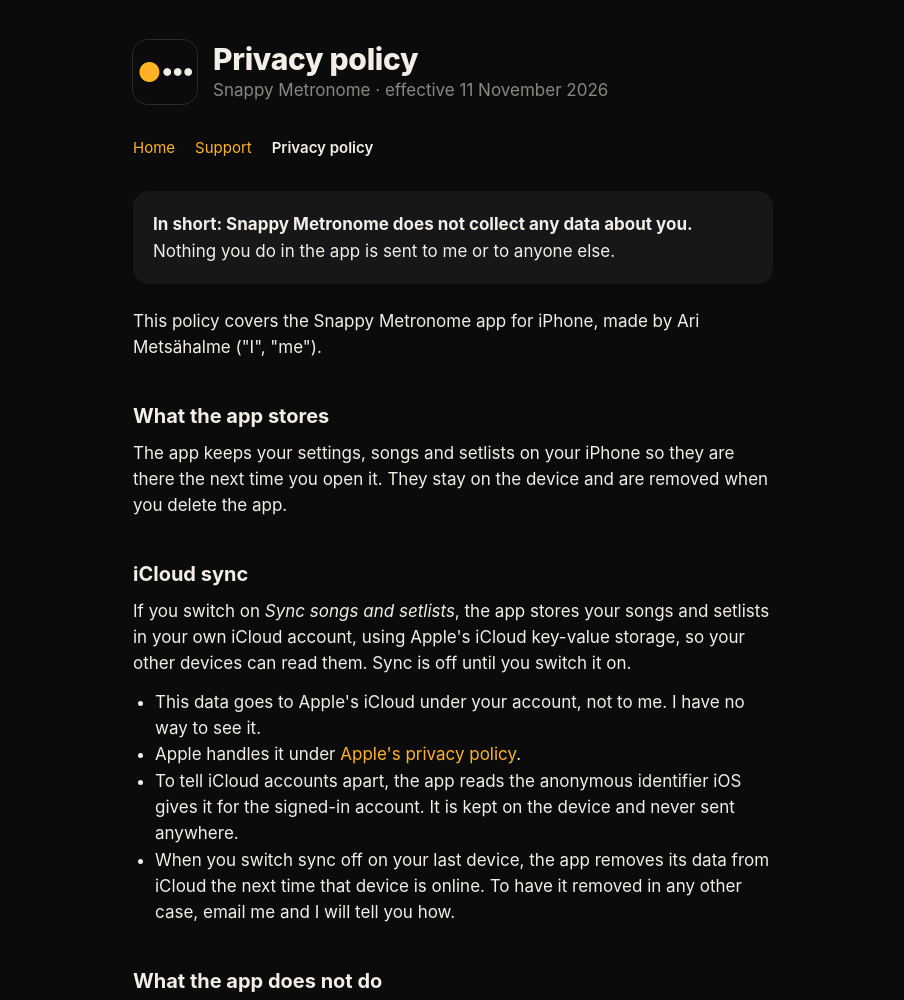
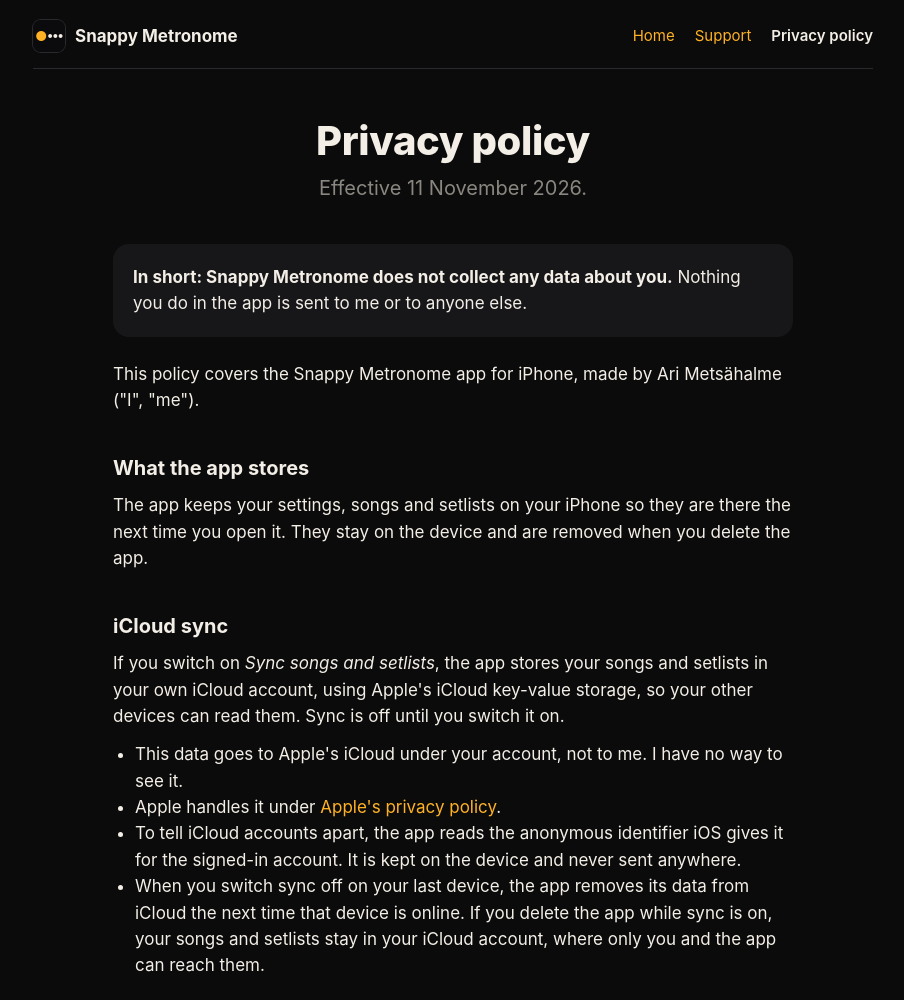
Before and after one commit to arime/metronome, a plain HTML site: page site/privacy.html in a window 1280 px wide. Shown: the top 1000 px of the page, without its empty margins (187-1091 px from the left). Drawn offline with Linux system fonts and the light colour scheme.

Commit message:
Give every page of the site the same layout
The home page was centred and wide while support and privacy kept the
older narrow layout with their own header. All three now share one top
bar, title block, column and footer.

The privacy policy no longer offers to explain by email how to remove
iCloud data left behind when the app is deleted with sync on, since
there is nothing the developer can do. It says where the data stays.

```diff
--- a/site/privacy.html
+++ b/site/privacy.html
@@ -14,19 +14,24 @@
   </head>
   <body>
     <main>
-      <header>
-        <img src="icon.png" alt="" />
-        <div>
-          <h1>Privacy policy</h1>
-          <p>Snappy Metronome · effective 11 November 2026</p>
-        </div>
+      <header class="site-header">
+        <a class="brand" href="./">
+          <img src="icon.png" alt="" />
+          Snappy Metronome
+        </a>
+        <nav>
+          <a href="./">Home</a>
+          <a href="support.html">Support</a>
+          <a href="privacy.html" aria-current="page">Privacy policy</a>
+        </nav>
       </header>
 
-      <nav>
-        <a href="./">Home</a>
-        <a href="support.html">Support</a>
-        <a href="privacy.html" aria-current="page">Privacy policy</a>
-      </nav>
+      <section class="hero">
+        <h1>Privacy policy</h1>
+        <p class="tagline">Effective 11 November 2026.</p>
+      </section>
+
+      <div class="prose">
 
       <div class="card">
         <p>
@@ -75,8 +80,9 @@
         </li>
         <li>
           When you switch sync off on your last device, the app removes its data
-          from iCloud the next time that device is online. To have it removed in
-          any other case, email me and I will tell you how.
+          from iCloud the next time that device is online. If you delete the app
+          while sync is on, your songs and setlists stay in your iCloud account,
+          where only you and the app can reach them.
         </li>
       </ul>
 
@@ -121,10 +127,14 @@
         <a href="mailto:metsari+metronome@proton.me">metsari+metronome@proton.me</a>.
       </p>
 
+      </div>
+
       <footer>
         <p>
-          Snappy Metronome by Ari Metsähalme · <a href="./">Home</a> ·
-          <a href="support.html">Support</a>
+          Snappy Metronome by Ari Metsähalme ·
+          <a href="support.html">Support</a> ·
+          <a href="privacy.html">Privacy policy</a> ·
+          <a href="https://github.com/arime/metronome">Source on GitHub</a>
         </p>
       </footer>
     </main>
--- a/site/style.css
+++ b/site/style.css
@@ -20,42 +20,64 @@ body {
   -webkit-text-size-adjust: 100%;
 }
 
+/* Every page: the same column, top bar, title block and footer. */
+
 main {
-  max-width: 680px;
+  max-width: 880px;
   margin: 0 auto;
-  padding: 40px 20px 64px;
+  padding: 20px 20px 64px;
 }
 
-header {
+.site-header {
   display: flex;
   align-items: center;
-  gap: 16px;
-  margin-bottom: 32px;
+  justify-content: space-between;
+  flex-wrap: wrap;
+  gap: 12px 24px;
+  padding-bottom: 16px;
+  border-bottom: 1px solid var(--line);
 }
 
-header img {
-  width: 64px;
-  height: 64px;
-  border-radius: 15px;
-  box-shadow: 0 0 0 1px var(--line);
-  flex-shrink: 0;
+.brand {
+  display: flex;
+  align-items: center;
+  gap: 10px;
+  color: var(--dial-white);
+  font-weight: 700;
 }
 
-header p {
-  margin: 0;
-  color: var(--muted);
+.brand:hover,
+.brand:focus-visible {
+  text-decoration: none;
+}
+
+.brand img {
+  width: 32px;
+  height: 32px;
+  border-radius: 8px;
+  box-shadow: 0 0 0 1px var(--line);
 }
 
 nav {
   display: flex;
   gap: 20px;
-  margin-bottom: 32px;
   font-size: 15px;
+}
+
+.hero {
+  text-align: center;
+  margin: 48px 0 40px;
+}
+
+/* Running text on the support and privacy pages. */
+.prose {
+  max-width: 680px;
+  margin: 0 auto;
 }
 
 h1 {
   margin: 0;
-  font-size: 30px;
+  font-size: 40px;
   line-height: 1.2;
   font-weight: 800;
   letter-spacing: -0.01em;
@@ -113,23 +135,6 @@ nav a[aria-current="page"] {
 }
 
 /* Home page */
-
-main.home {
-  max-width: 880px;
-}
-
-main.home nav {
-  justify-content: center;
-}
-
-main.home footer {
-  text-align: center;
-}
-
-.hero {
-  text-align: center;
-  margin: 24px 0 40px;
-}
 
 .hero .app-icon {
   width: 112px;
@@ -208,4 +213,5 @@ footer {
   border-top: 1px solid var(--line);
   color: var(--muted);
   font-size: 14px;
+  text-align: center;
 }
```
Also changed, not shown: site/index.html (+12 -6 lines), site/support.html (+22 -13 lines).
